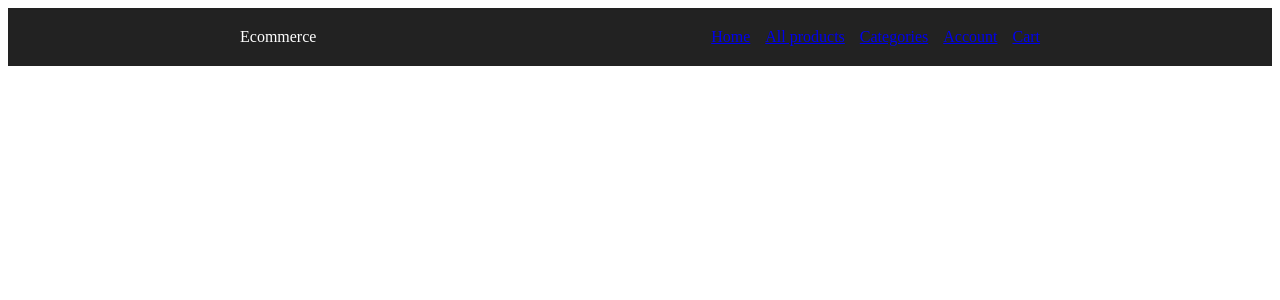
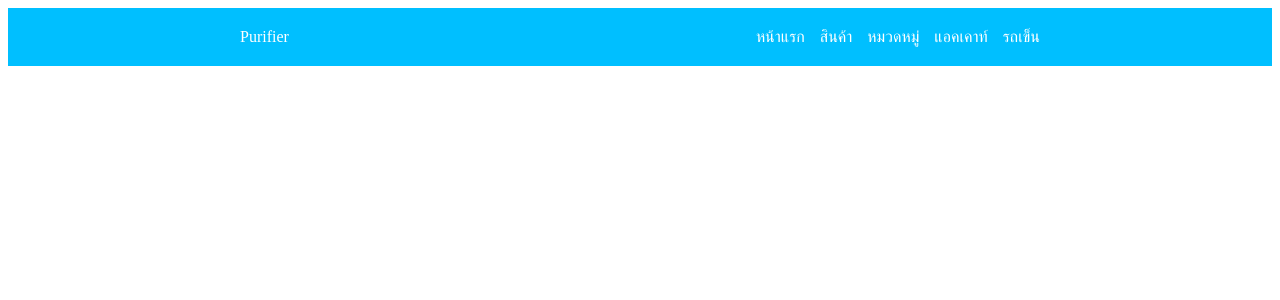
Before and after one commit to jamezanatoss/next-purifier-frontend, a Next.js app: page / in a window 1280 px wide. Shown: the top 300 px of the page. Built offline with nearby package versions, Linux system fonts and the light colour scheme.

Commit message:
เพิ่มหัว

```diff
--- a/components/Header.js
+++ b/components/Header.js
@@ -6,7 +6,7 @@ import Center from "@/components/Center";
 // import BarsIcon from "@/components/icons/Bars";
 
 const StyledHeader = styled.header`
-  background-color: #222;`;
+  background-color: #00BFFF;`;
 const Logo = styled(Link)`
   color:#fff;
   text-decoration:none;
@@ -31,7 +31,7 @@ const StyledNav = styled.nav`
   left: 0;
   right: 0;
   padding: 70px 20px 20px;
-  background-color: #222;
+
   @media screen and (min-width: 768px) {
     display: flex;
     position: static;
@@ -40,7 +40,7 @@ const StyledNav = styled.nav`
 `;
 const NavLink = styled(Link)`
   display: block;
-  color:#aaa;
+  color: #fff;
   text-decoration:none;
   padding: 10px 0;
   @media screen and (min-width: 768px) {
@@ -68,17 +68,17 @@ export default function Header() {
     <StyledHeader>
       <Center>
         <Wrapper>
-          <Logo href={'/'}>Ecommerce</Logo>
+          <Logo href={'/'}>Purifier</Logo>
           <StyledNav>
-            <Link href={'/'}>Home</Link>
-            <Link href={'/products'}>All products</Link>
-            <Link href={'/categories'}>Categories</Link>
-            <Link href={'/account'}>Account</Link>
-            <Link href={'/cart'}>Cart</Link>
+            <NavLink href={'/'}>หน้าแรก</NavLink>
+            <NavLink href={'/products'}>สินค้า</NavLink>
+            <NavLink href={'/categories'}>หมวดหมู่</NavLink>
+            <NavLink href={'/account'}>แอคเคาท์</NavLink>
+            <NavLink href={'/cart'}>รถเข็น</NavLink>
           </StyledNav>
-          <NavButton onClick={() => setMobileNavActive(prev => !prev)}>
-            {/* <BarsIcon /> */}
-          </NavButton>
+          {/* <NavButton onClick={() => setMobileNavActive(prev => !prev)}>
+            <BarsIcon />
+          </NavButton> */}
         </Wrapper>
       </Center>
     </StyledHeader>
```
